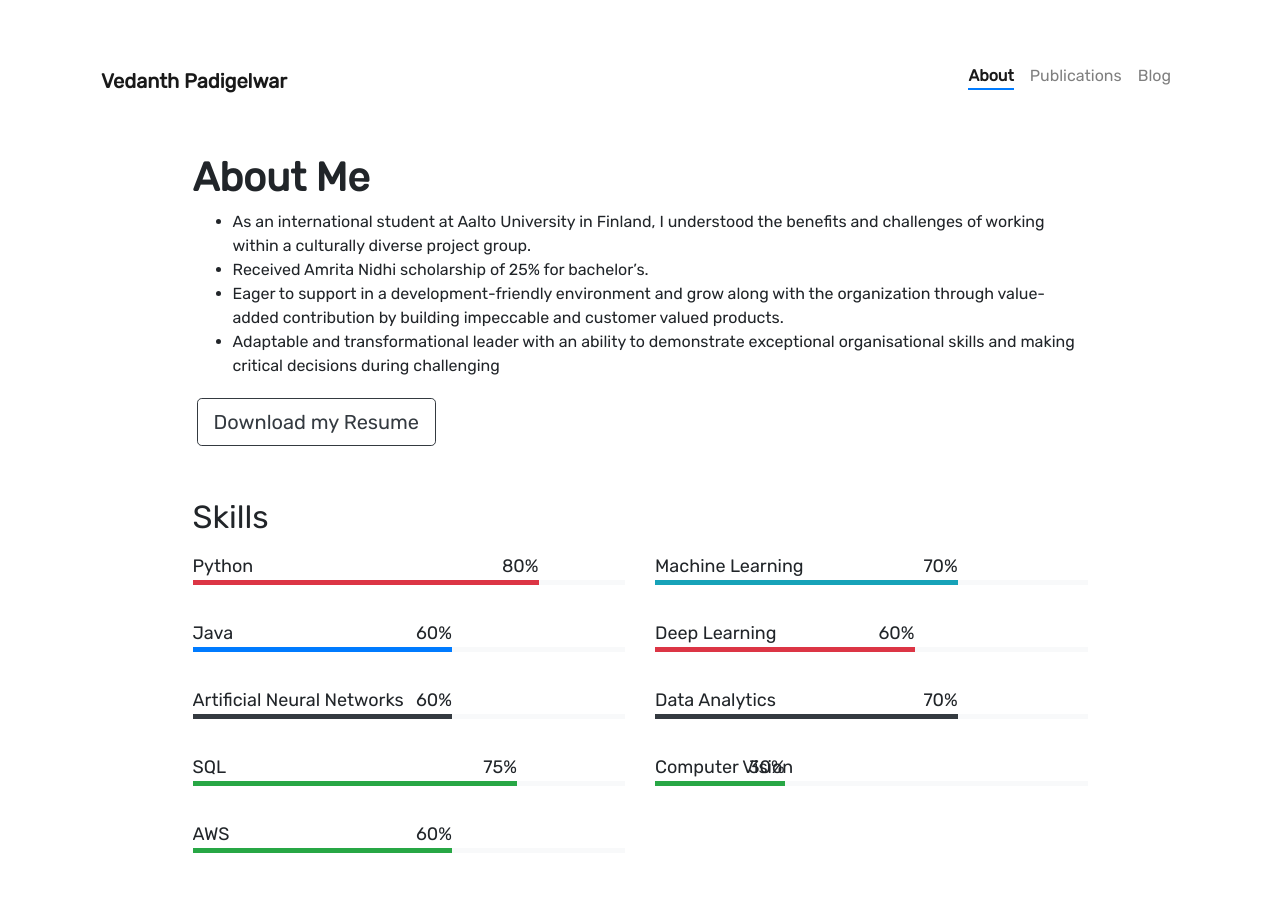
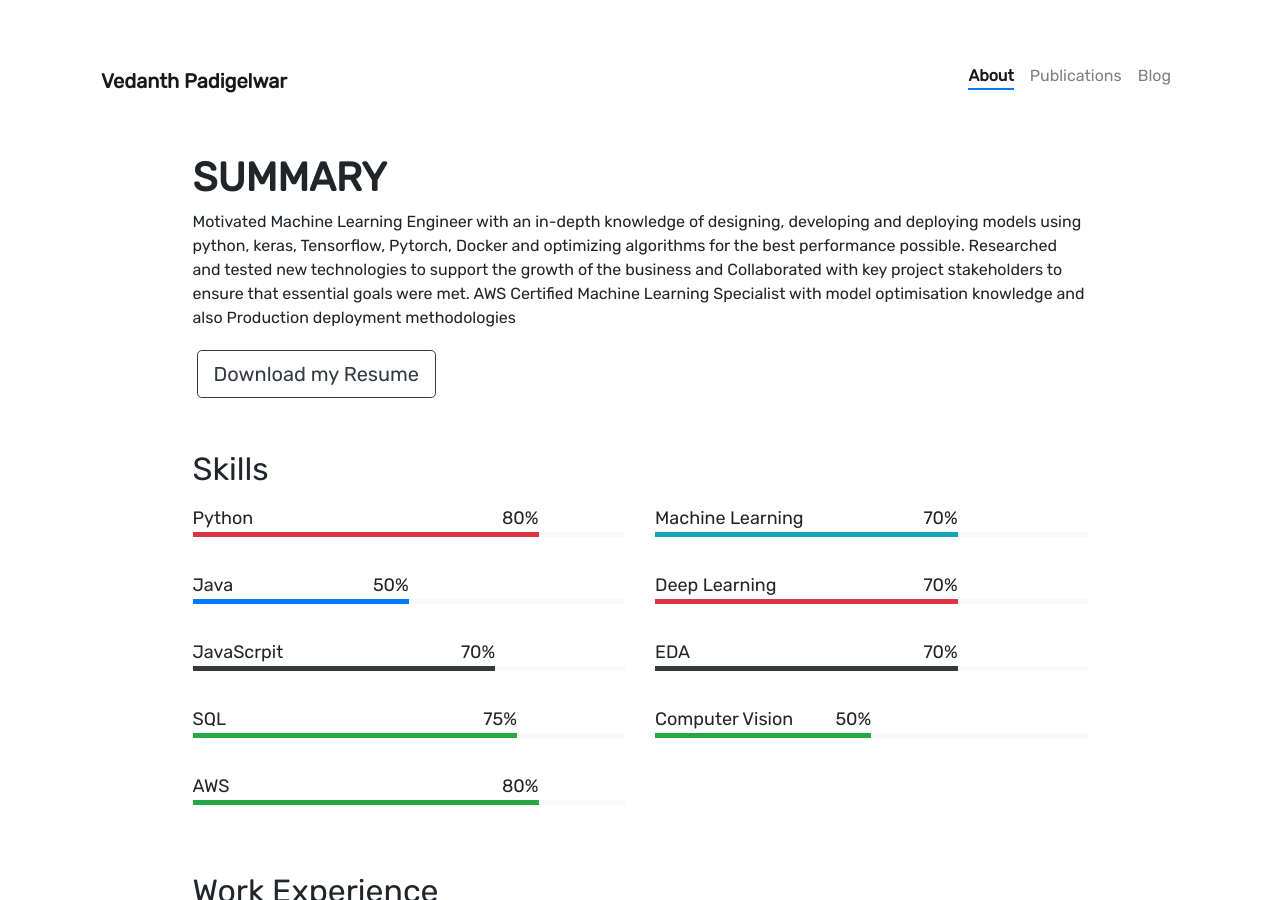
Before and after one commit to vedanthpadigelwar/vedanthpadigelwar.github.io, a Jekyll site: the page built from pages/about.md, in a window 1280 px wide and 900 px high. Built offline with Jekyll 4.4.1, drawn with Linux system fonts in a browser that asks for light colours; nearby versions of some CDN libraries.

Commit message:
updates check

```diff
--- a/_data/other-skills.yml
+++ b/_data/other-skills.yml
@@ -3,13 +3,13 @@
   color: info
 
 - name: Deep Learning
-  percentage: 60
+  percentage: 70
   color: danger
 
-- name: Data Analytics
+- name: EDA
   percentage: 70
   color: dark
 
 - name: Computer Vision
-  percentage: 30
+  percentage: 50
   color: success
--- a/_data/programming-skills.yml
+++ b/_data/programming-skills.yml
@@ -3,11 +3,11 @@
   color: danger
 
 - name: Java
-  percentage: 60
+  percentage: 50
   color:
 
-- name: Artificial Neural Networks
-  percentage: 60
+- name: JavaScrpit
+  percentage: 70
   color: dark
 
 - name: SQL
@@ -15,5 +15,5 @@
   color: success
 
 - name: AWS
-  percentage: 60
+  percentage: 80
   color: success
--- a/pages/about.md
+++ b/pages/about.md
@@ -5,16 +5,14 @@ permalink: /about/
 weight: 1
 ---
 
-# **About Me**
+# **SUMMARY**
 
 <!-- Hi I am **{{ site.author.name }}** :wave:,<br> -->
 
-- As an international student at Aalto University in Finland, I understood the benefits and challenges of working within a culturally diverse project group.
--  Received Amrita Nidhi scholarship of 25% for bachelor’s.
-- Eager to support in a development-friendly environment  and grow along with the organization through value-added contribution by building impeccable and customer valued products.
-- Adaptable and transformational leader with an ability to demonstrate exceptional organisational skills and making critical decisions during challenging
+Motivated Machine Learning Engineer with an in-depth knowledge of designing, developing and deploying models using python, keras, Tensorflow, Pytorch, Docker and optimizing algorithms for the best performance possible. Researched and tested new technologies to support the growth of the business and Collaborated with key project stakeholders to ensure that essential goals were met. AWS Certified Machine Learning Specialist with model optimisation knowledge and also Production deployment methodologies
 
-{% include elements/button.html link="/documents/FormalResume/main.pdf" text="Download my Resume" style="outline-dark" size="lg" %}
+{% include elements/button.html link="/documents/FormalResume/vedanthpadigelwar.docx" text="Download my Resume" style="outline-dark" size="lg" %}
+
 <!-- {% include elements/button.html link="/documents/resume.pdf" text="Download my Fun Resume" style="primary" size="lg" %} -->
 
 <div class="row">
```
Also changed, not shown: 2 other files.
